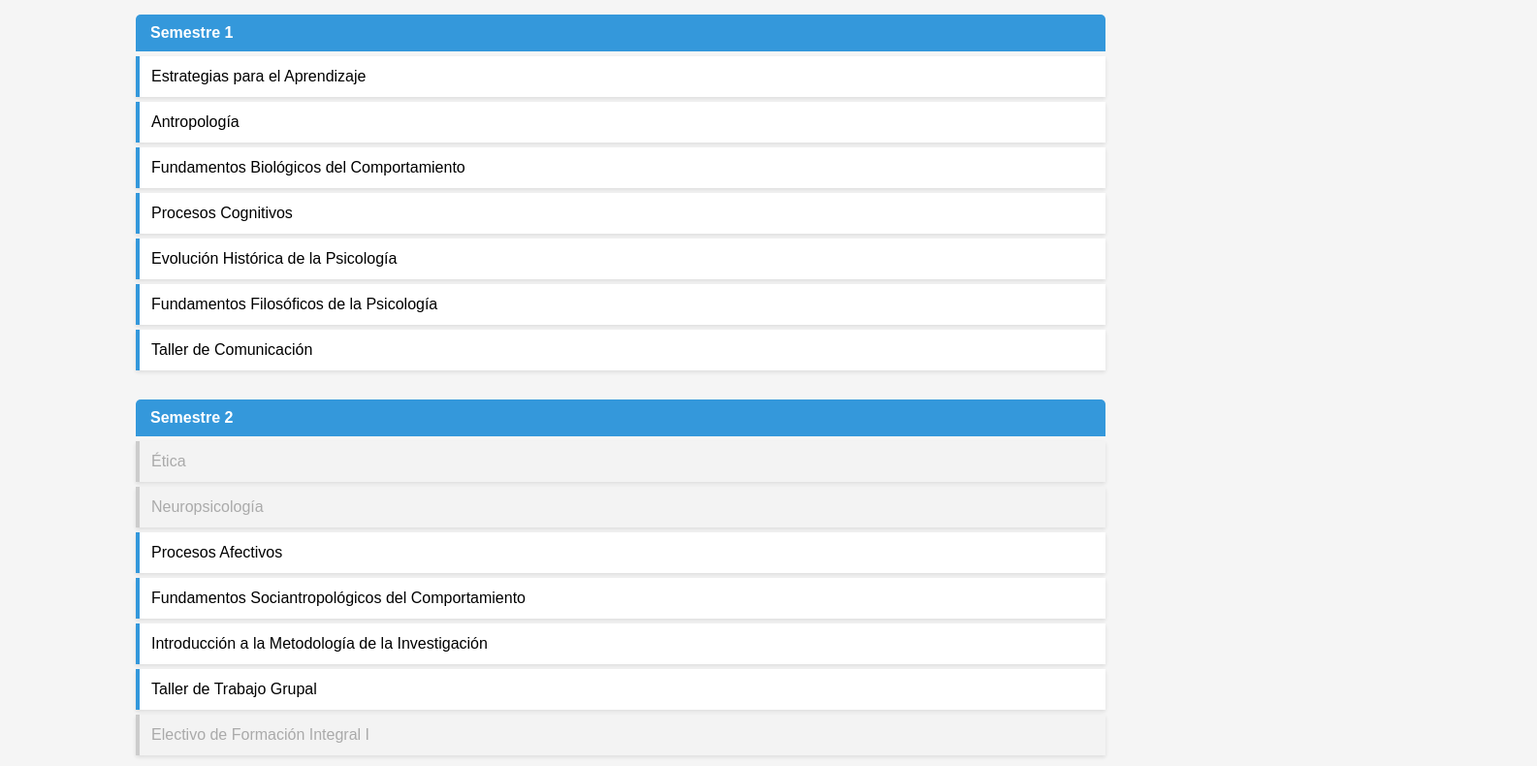
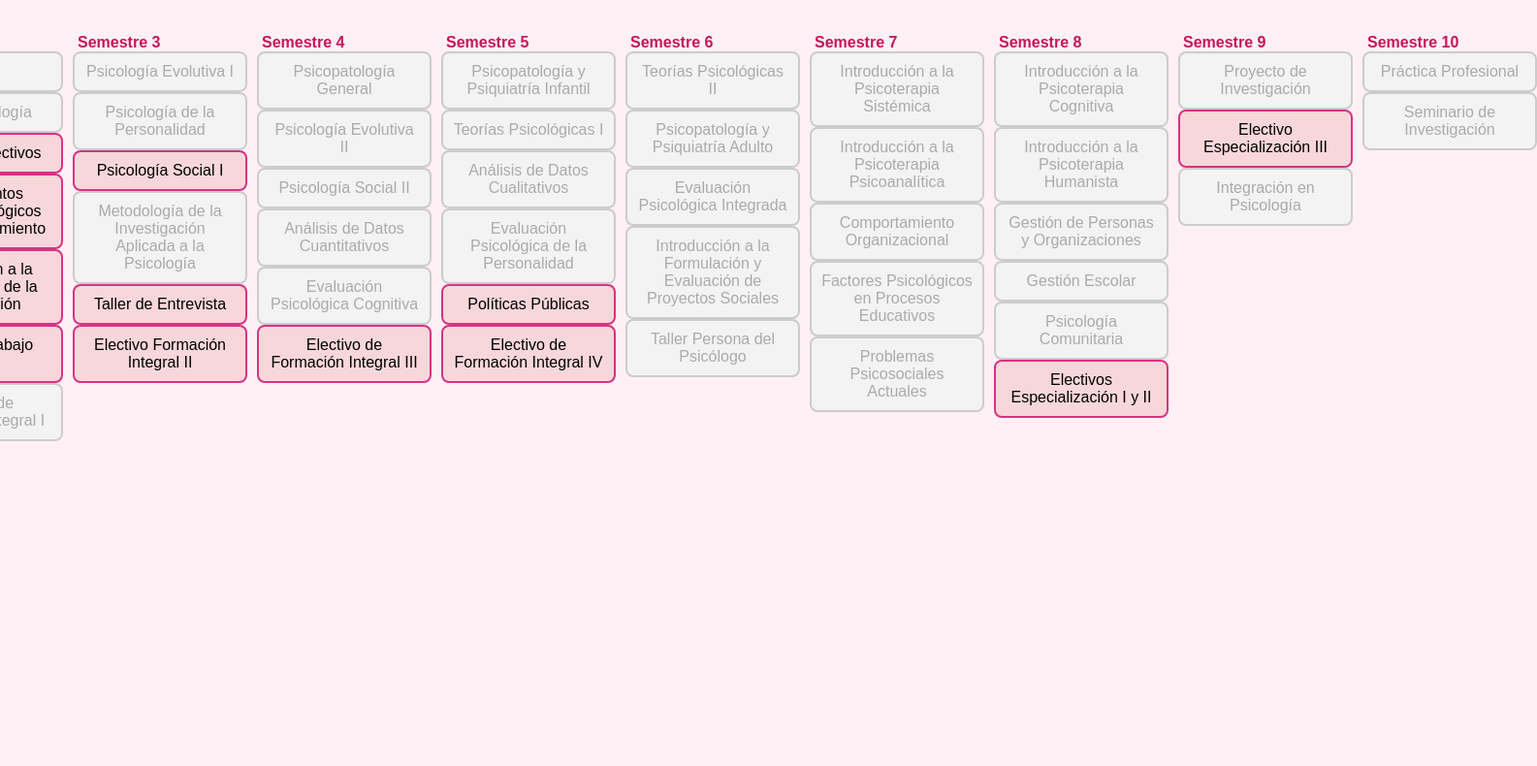
Before and after one commit to MiYU-cmd/Malla-interactiva-kikis, a plain HTML site: page index.html in a window 1280 px wide. Shown: the part 93-883 px from the top of the page at 97% size, 1585 px wide, since content can reach past the window. After the commit the page ends 800 px from the top, so only its background shows below. Drawn offline with Linux system fonts and the light colour scheme.

Commit message:
Update style.css

```diff
--- a/style.css
+++ b/style.css
@@ -1,58 +1,60 @@
 body {
   font-family: Arial, sans-serif;
-  background-color: #f5f5f5;
+  background-color: #fff0f5;
   margin: 0;
   padding: 20px;
+  text-align: center;
 }
 
 h1 {
-  color: #2c3e50;
-  text-align: center;
-  margin-bottom: 30px;
+  color: #d63384;
 }
 
 #grid {
-  display: flex;
-  flex-direction: column;
-  gap: 25px;
-  max-width: 1000px;
-  margin: 0 auto;
-}
-
-.semester-label {
-  background-color: #3498db;
-  color: white;
-  padding: 10px 15px;
-  font-weight: bold;
-  border-radius: 5px 5px 0 0;
+  display: grid;
+  grid-template-columns: repeat(10, minmax(180px, 1fr));
+  gap: 10px;
+  justify-content: center;
+  margin-top: 30px;
 }
 
 .course {
-  background-color: white;
-  padding: 12px;
-  margin: 5px 0;
-  border-left: 4px solid #3498db;
-  box-shadow: 0 2px 4px rgba(0,0,0,0.1);
+  background-color: #f8d7da;
+  border: 2px solid #d63384;
+  border-radius: 8px;
+  padding: 10px;
+  cursor: pointer;
+  transition: background-color 0.3s ease;
 }
 
 .course.locked {
   background-color: #f3f3f3;
   color: #aaa;
-  border-left-color: #ccc;
+  border-color: #ccc;
+  cursor: not-allowed;
 }
 
 .course.approved {
-  background-color: #e1f5fe;
-  border-left-color: #0288d1;
+  background-color: #ff69b4;
+  color: white;
+  border-color: #c2185b;
+}
+
+.course:hover:not(.locked):not(.approved) {
+  background-color: #ffc0cb;
+}
+
+.semester-label {
+  grid-column: span 10;
   font-weight: bold;
+  color: #c2185b;
+  margin-top: 20px;
+  text-align: left;
+  padding-left: 5px;
 }
 
 @media (max-width: 768px) {
   #grid {
-    gap: 20px;
-  }
-
-  .course {
-    padding: 10px;
+    grid-template-columns: repeat(auto-fill, minmax(160px, 1fr));
   }
 }
```
